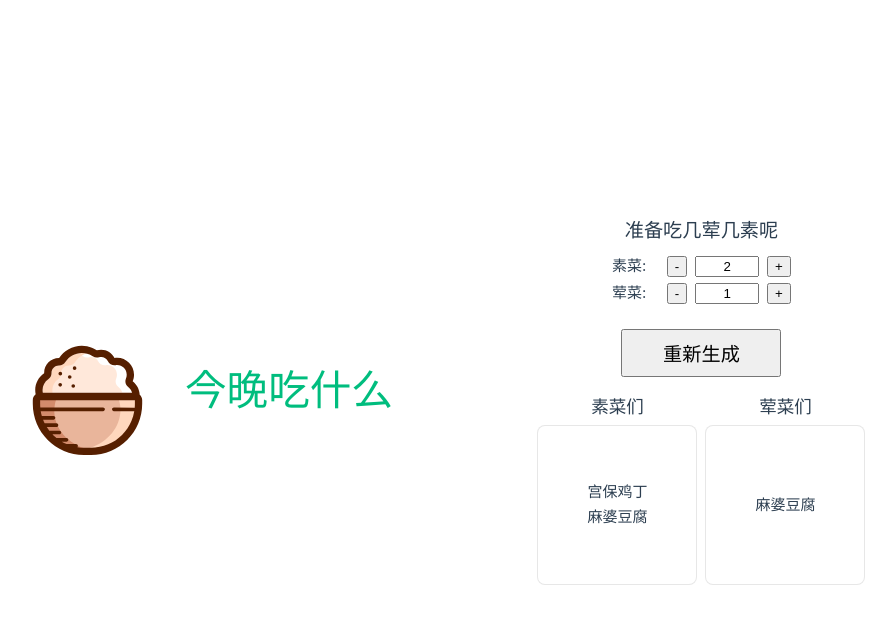
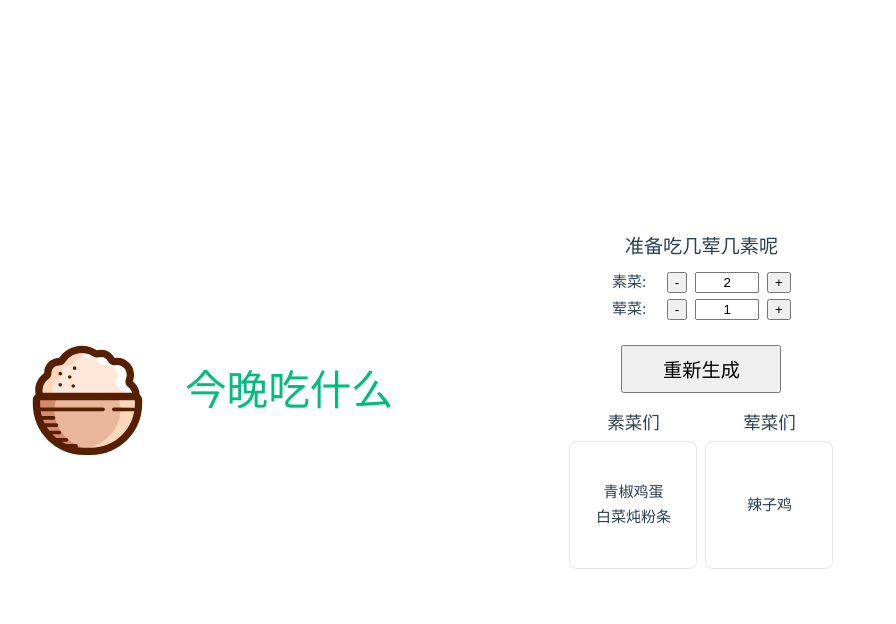
Before and after one commit to hanzc0106/wll-is-hungry, a Vue app: page / in a window 1280 px wide. Both pictures are taken after a click on the button "生成菜谱". Shown: the top 624 px of the page, without its empty margins (164-1060 px from the left). Built offline with nearby package versions, Linux system fonts and the light colour scheme.

Commit message:
feat: opt UI & update dishes

```diff
--- a/src/components/DishList.vue
+++ b/src/components/DishList.vue
@@ -25,8 +25,8 @@ const props = defineProps(['dishes'])
 .dish-list-dishes {
   padding: 0.6rem 0.5rem;
 
-  width: 10rem;
-  min-height: 10rem;
+  width: 8rem;
+  min-height: 8rem;
 
   display: flex;
   flex-direction: column;
--- a/src/constants/dishes.ts
+++ b/src/constants/dishes.ts
@@ -1,21 +1,35 @@
 export const vegeDishes = [
-  { name: '鱼香肉丝' },
-  { name: '宫保鸡丁' },
-  { name: '红烧肉' },
-  { name: '鱼香茄子' },
+  { name: '芹菜炒香肠' },
+  { name: '油麦菜' },
+  { name: '炒杏鲍菇' },
+  { name: '炒土豆丝' },
   { name: '麻婆豆腐' },
-  { name: '炒青菜' },
-  { name: '炒土豆丝' },
-  { name: '炒西红柿' },
+  { name: '西红柿鸡蛋' },
+  { name: '炒菜花' },
+  { name: '炝炒包菜' },
+  { name: '炒茄子' },
+  { name: '青椒鸡蛋' },
+  { name: '白菜炖粉条' },
+  { name: '凉拌黄瓜' },
+  { name: '香菇油菜' },
+  { name: '地三鲜' },
+  { name: '豆泡炒青菜' },
+  { name: '炒豆芽' },
+  { name: '蚝油生菜' },
+  { name: '蒜蓉金针菇' },
 ]
 
 export const meatDishes = [
   { name: '鱼香肉丝' },
   { name: '宫保鸡丁' },
-  { name: '红烧肉' },
-  { name: '鱼香茄子' },
-  { name: '麻婆豆腐' },
-  { name: '炒青菜' },
-  { name: '炒土豆丝' },
-  { name: '炒西红柿' },
+  { name: '干煸肉丝' },
+  { name: '青椒肉丝' },
+  { name: '辣子鸡' },
+  { name: '青笋炒肉' },
+  { name: '蒜薹炒肉' },
+  { name: '回锅肉' },
+  { name: '小炒肉' },
+  { name: '酸豇豆肉沫' },
+  { name: '小炒黄牛肉' },
+  { name: '腊肉炒鱼腥草' },
 ]
```
